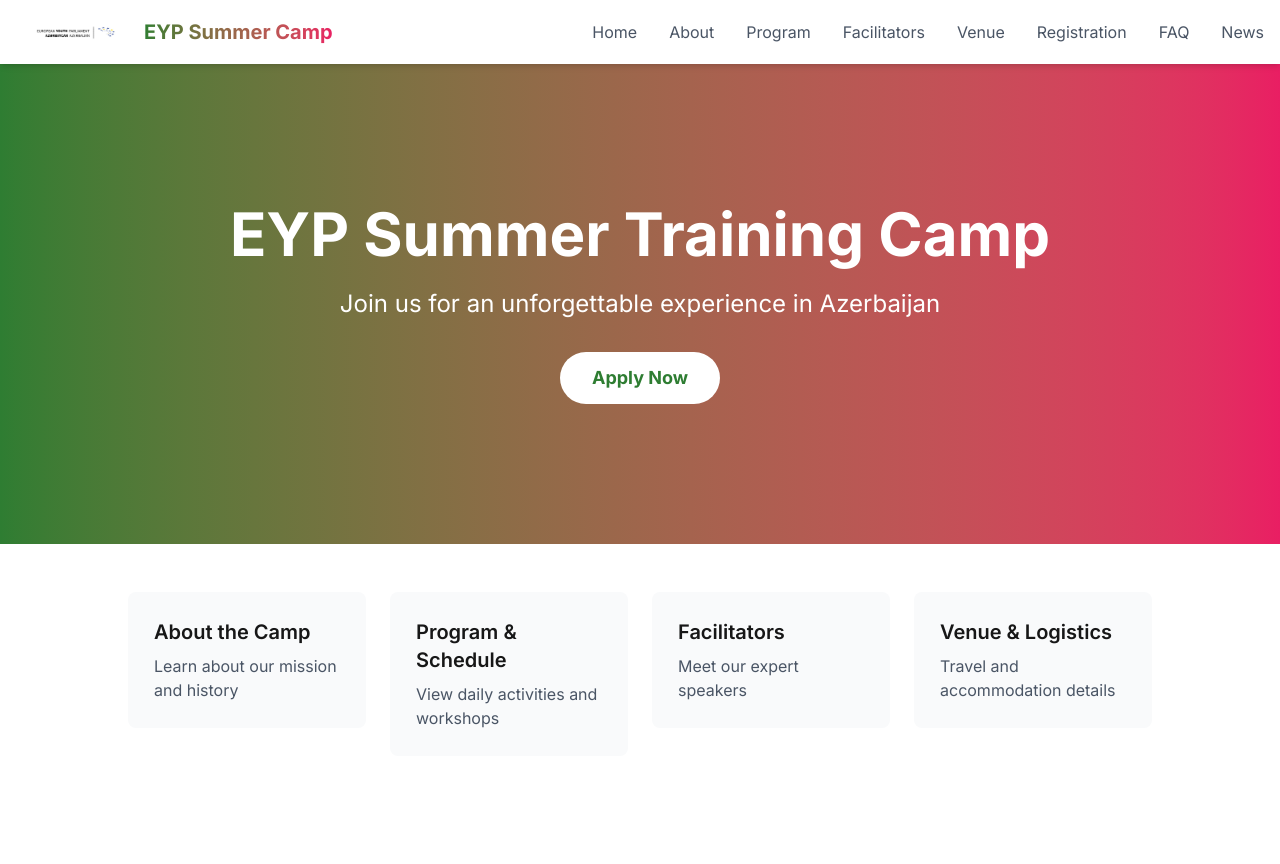
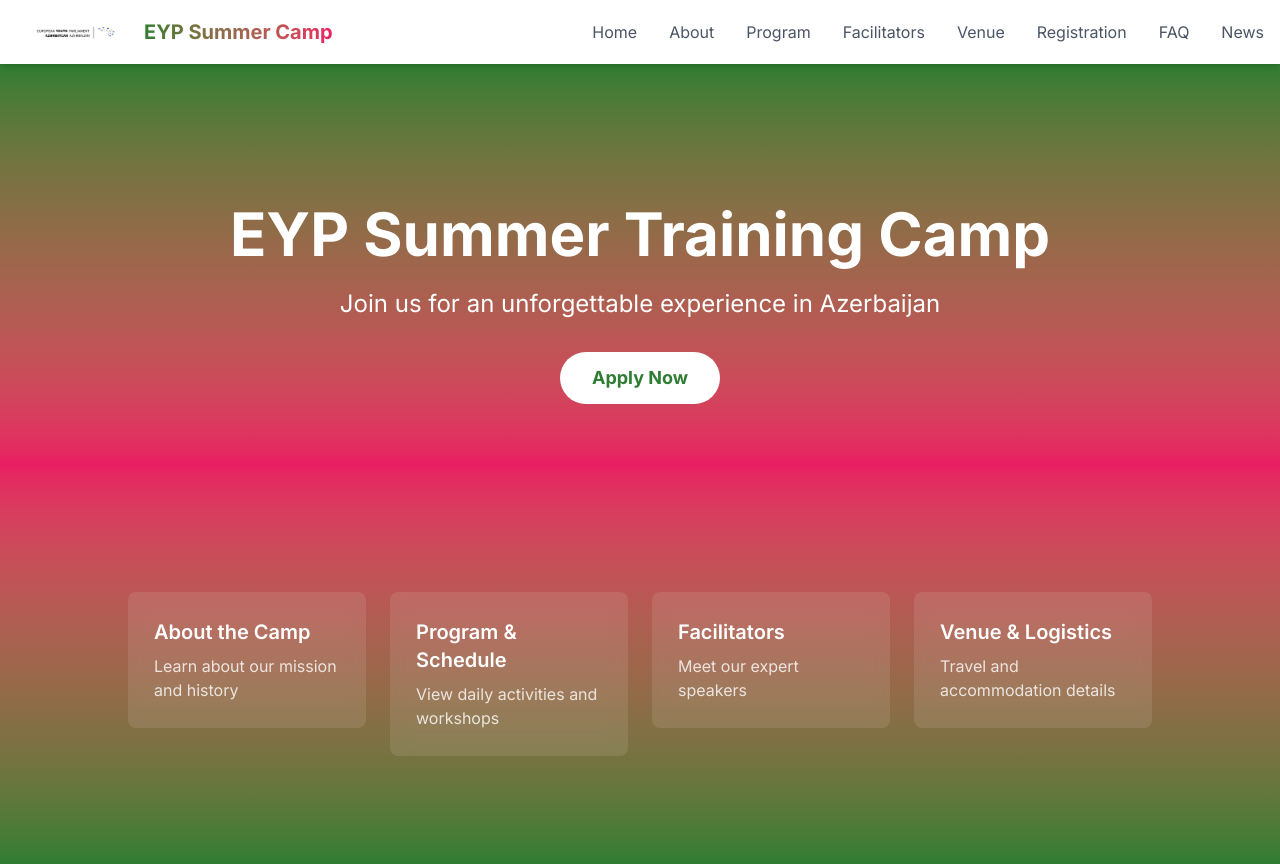
Before and after one commit to Ph4ntomByte/Summer_Training_Camp, a Next.js app: page / in a window 1280 px wide. Built offline with nearby package versions, Linux system fonts and the light colour scheme.

Commit message:
Extend gradient background to full page and update quick links styling

```diff
--- a/src/app/page.tsx
+++ b/src/app/page.tsx
@@ -3,9 +3,9 @@
 
 export default function Home() {
   return (
-    <main className="min-h-screen">
+    <main className="min-h-screen bg-gradient-to-b from-[#2E7D32] via-[#E91E63] to-[#2E7D32]">
       {/* Hero Section */}
-      <section className="relative h-[60vh] bg-gradient-to-r from-[#2E7D32] to-[#E91E63]">
+      <section className="relative h-[60vh]">
         <div className="relative z-10 flex flex-col items-center justify-center h-full text-white text-center px-4">
           <h1 className="text-5xl md:text-6xl font-bold mb-6">
             EYP Summer Training Camp
@@ -25,34 +25,34 @@
       </section>
 
       {/* Quick Links Section */}
-      <section className="py-12 bg-white">
+      <section className="py-12">
         <div className="container mx-auto px-4">
           <div className="grid grid-cols-1 md:grid-cols-2 lg:grid-cols-4 gap-6 max-w-5xl mx-auto">
             <Link href="/about" className="group">
-              <div className="p-6 bg-gray-50 rounded-lg hover:shadow-lg transition-shadow border-2 border-transparent hover:border-[#2E7D32]">
-                <h3 className="text-xl font-semibold mb-2 group-hover:text-[#2E7D32]">About the Camp</h3>
-                <p className="text-gray-600">Learn about our mission and history</p>
+              <div className="p-6 bg-white/10 backdrop-blur-sm rounded-lg hover:shadow-lg transition-shadow border-2 border-transparent hover:border-white">
+                <h3 className="text-xl font-semibold mb-2 text-white group-hover:text-white">About the Camp</h3>
+                <p className="text-white/80">Learn about our mission and history</p>
               </div>
             </Link>
 
             <Link href="/program" className="group">
-              <div className="p-6 bg-gray-50 rounded-lg hover:shadow-lg transition-shadow border-2 border-transparent hover:border-[#E91E63]">
-                <h3 className="text-xl font-semibold mb-2 group-hover:text-[#E91E63]">Program & Schedule</h3>
-                <p className="text-gray-600">View daily activities and workshops</p>
+              <div className="p-6 bg-white/10 backdrop-blur-sm rounded-lg hover:shadow-lg transition-shadow border-2 border-transparent hover:border-white">
+                <h3 className="text-xl font-semibold mb-2 text-white group-hover:text-white">Program & Schedule</h3>
+                <p className="text-white/80">View daily activities and workshops</p>
               </div>
             </Link>
 
             <Link href="/facilitators" className="group">
-              <div className="p-6 bg-gray-50 rounded-lg hover:shadow-lg transition-shadow border-2 border-transparent hover:border-[#2E7D32]">
-                <h3 className="text-xl font-semibold mb-2 group-hover:text-[#2E7D32]">Facilitators</h3>
-                <p className="text-gray-600">Meet our expert speakers</p>
+              <div className="p-6 bg-white/10 backdrop-blur-sm rounded-lg hover:shadow-lg transition-shadow border-2 border-transparent hover:border-white">
+                <h3 className="text-xl font-semibold mb-2 text-white group-hover:text-white">Facilitators</h3>
+                <p className="text-white/80">Meet our expert speakers</p>
               </div>
             </Link>
 
             <Link href="/venue" className="group">
-              <div className="p-6 bg-gray-50 rounded-lg hover:shadow-lg transition-shadow border-2 border-transparent hover:border-[#E91E63]">
-                <h3 className="text-xl font-semibold mb-2 group-hover:text-[#E91E63]">Venue & Logistics</h3>
-                <p className="text-gray-600">Travel and accommodation details</p>
+              <div className="p-6 bg-white/10 backdrop-blur-sm rounded-lg hover:shadow-lg transition-shadow border-2 border-transparent hover:border-white">
+                <h3 className="text-xl font-semibold mb-2 text-white group-hover:text-white">Venue & Logistics</h3>
+                <p className="text-white/80">Travel and accommodation details</p>
               </div>
             </Link>
           </div>
```
